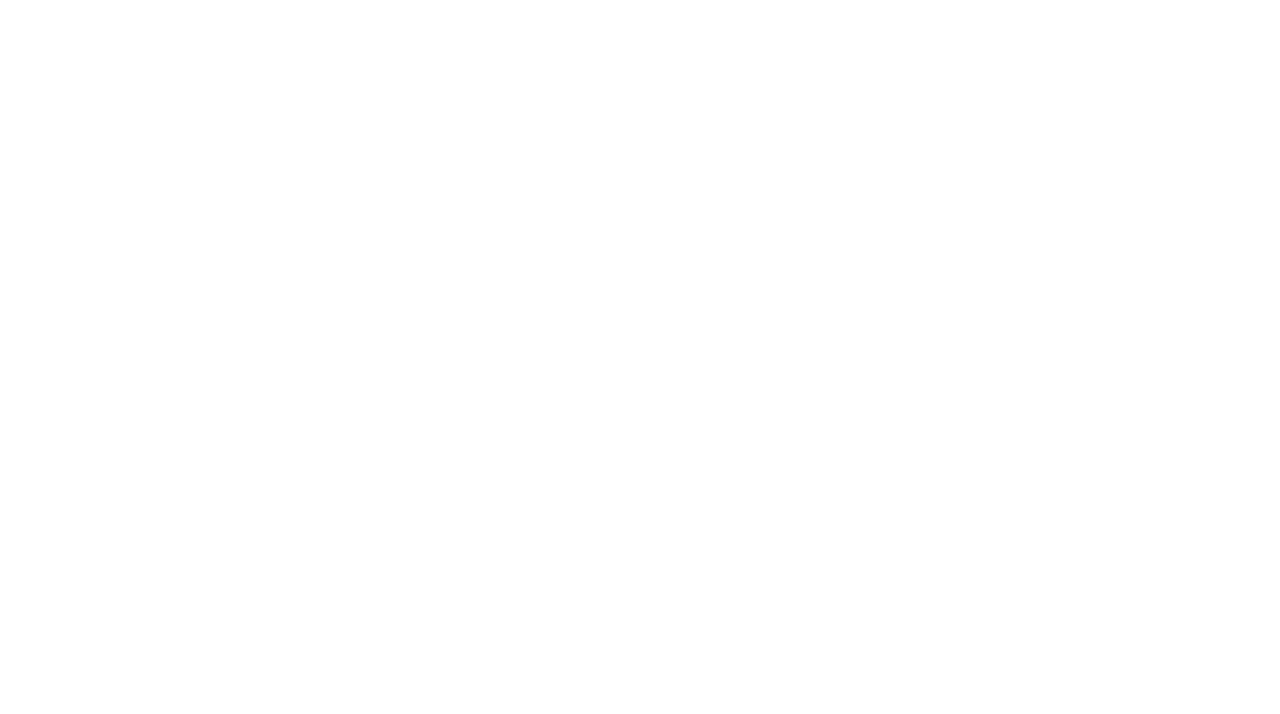
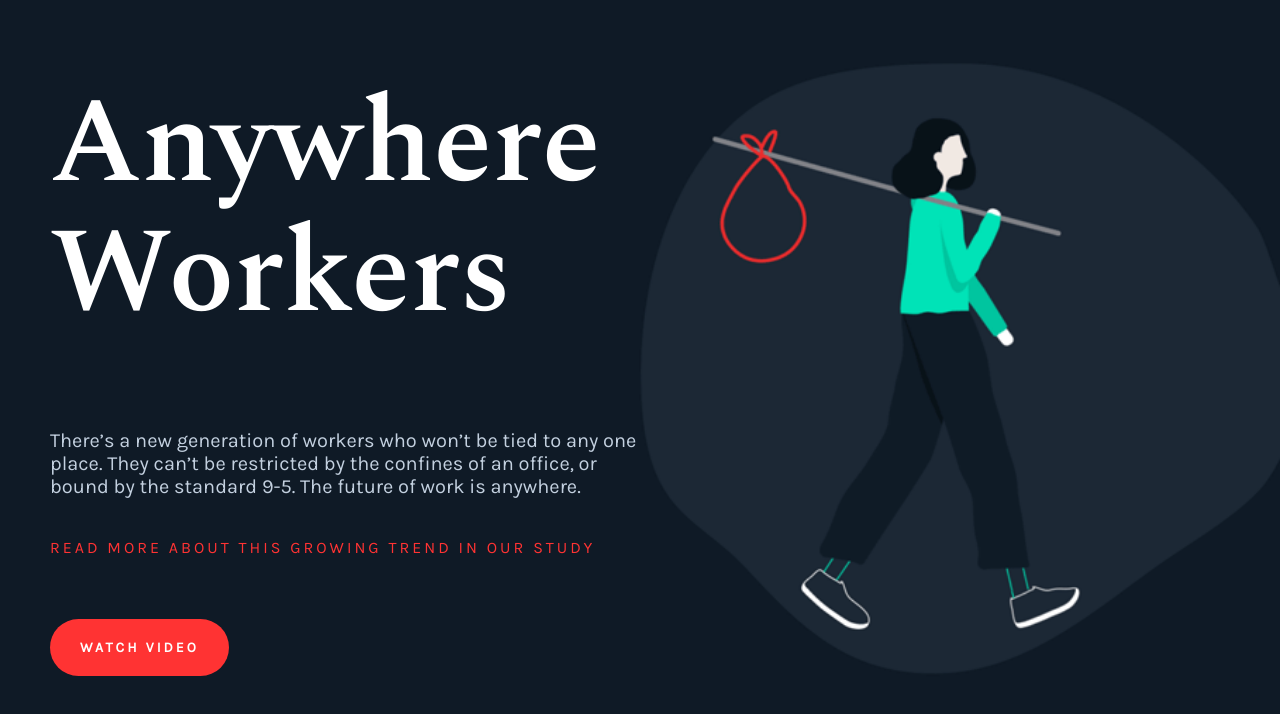
Before and after one commit to EHB-MCT/web1-exercise-04-anywhere-workers-TuurVanBergen, a plain HTML site: page index.html in a window 1280 px wide. Drawn offline with nearby package versions, Linux system fonts and the light colour scheme.

Commit message:
Web1-Excercise4

```diff
--- a/index.html
+++ b/index.html
@@ -5,12 +5,15 @@
     <meta charset="UTF-8">
     <meta http-equiv="X-UA-Compatible" content="IE=edge">
     <meta name="viewport" content="width=device-width, initial-scale=1.0">
-    <title>Google Fonts</title>
+    <title>Anywhere Workers</title>
     <link rel="stylesheet" href="style.css">
 </head>
 
 <body>
-
+    <h1>Anywhere <br> Workers</h1>
+    <img src="" alt="">
+    <p>There’s a new generation of workers who won’t be tied to any one place. They can’t be restricted by the confines of an office, or bound by the standard 9-5. The future of work is anywhere.</p>
+    <p class="read-more">Read more about this growing trend in our study</p>
+    <a href="#">Watch Video</a>
 </body>
-
 </html>
--- a/style.css
+++ b/style.css
@@ -1 +1,43 @@
-/* nothing here */
+@import url('https://fonts.googleapis.com/css2?family=Karla&family=Spectral:wght@600&display=swap');
+body{
+    background-color: #0f1a26;
+    margin: 50px;
+    font-family: 'Karla', sans-serif;
+
+    background-image: url(images/anywhere-workers.gif);
+    background-repeat: no-repeat;
+    background-position: right top;
+    background-size: 700px;
+}
+h1{
+    font-size: 120px;
+    color: #FFF;
+    line-height: 130px;
+    margin-bottom: 50px;
+    font-family: 'Spectral',serif;
+}
+
+p{
+    font-size: 20px;
+    color: #c3d0df;
+    width: 50%;
+    margin-bottom: 40px;
+}
+.read-more{
+    color: #f33;
+    margin-bottom: 80px;
+    text-transform: uppercase;
+    font-size: 16px;
+    letter-spacing: 3px;
+}
+a{
+    background-color: #f33;
+    padding: 20px 30px;
+    border-radius: 30px;
+    color:  #FFF;
+    text-transform: uppercase;
+    text-decoration: none;
+    font-size: 14px;
+    font-weight: bold;
+    letter-spacing: 3px;
+}
```
